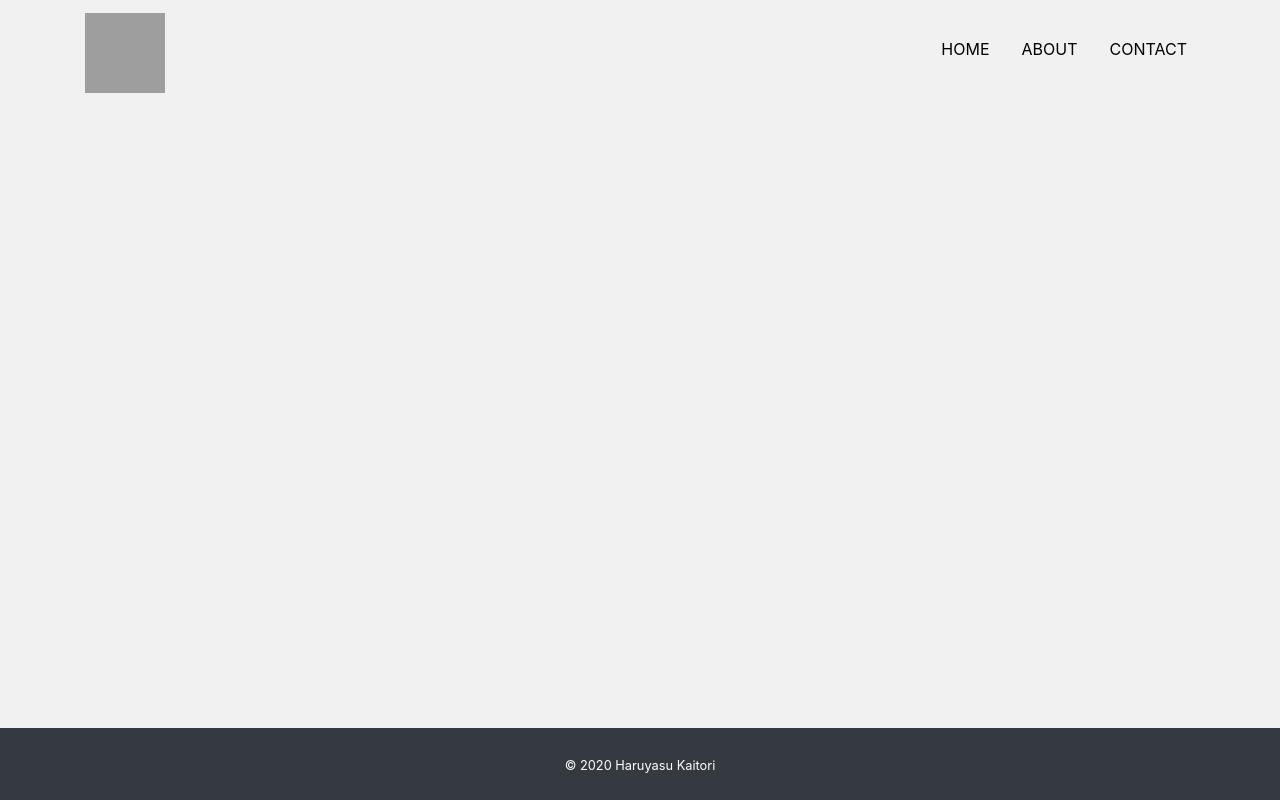
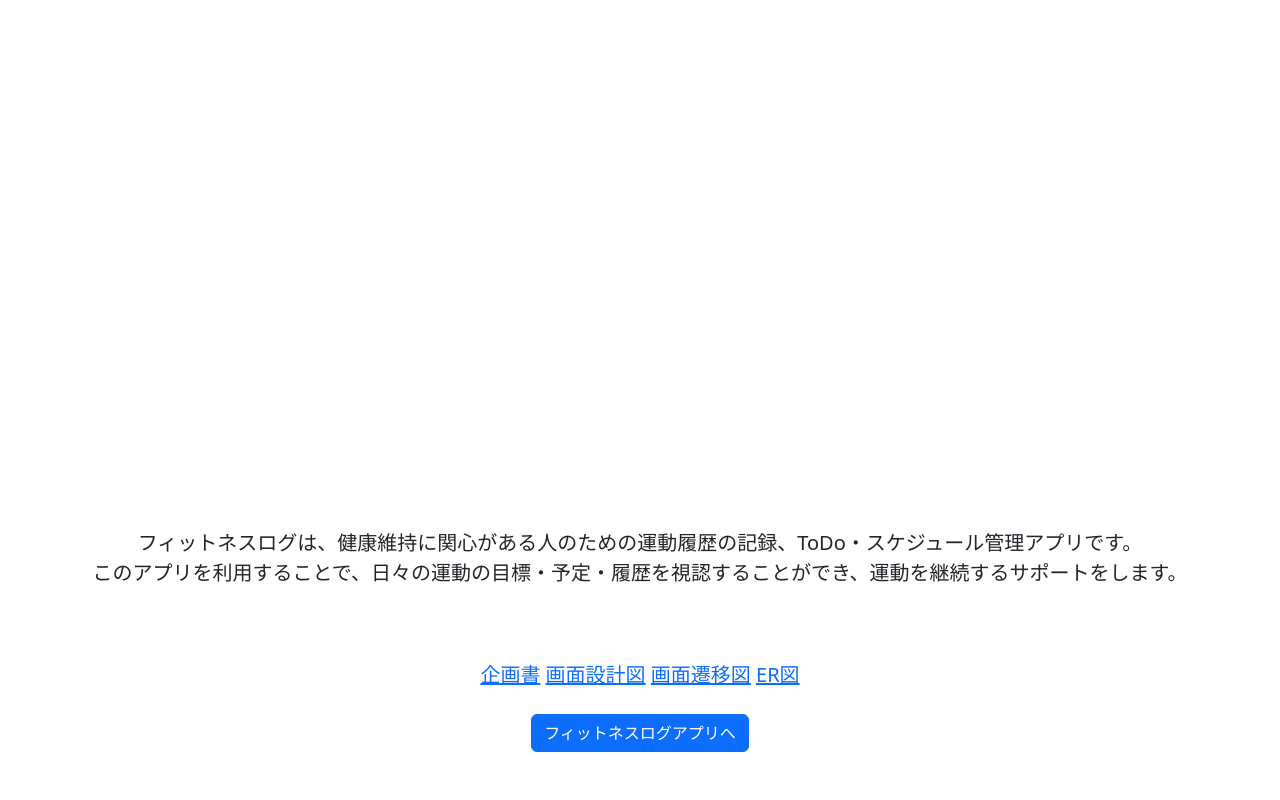
Before and after one commit to ao308/my-app, a Django app: template fitnessproject/app/templates/app/base.html in a window 1280 px wide. Run offline with Django 5.2, Linux system fonts and the light colour scheme; the template is opened without the code that fills it, so the values that code supplies are empty; some libraries are stand-ins or nearby versions; grey boxes are pictures that could not be loaded.

Commit message:
ポートフォリオ

```diff
--- a/fitnessproject/app/static/css/style.css
+++ b/fitnessproject/app/static/css/style.css
@@ -5,7 +5,7 @@
 }
 
 body {
-  background: #f1f1f1;
+  background: #ffffff;
   display: flex;
   flex-flow: column;
   min-height: 100vh;
@@ -45,19 +45,12 @@ main {
   opacity: 1;
 }
 
+.top {
+  position: relative;
+  text-align: center;
+}
+
 .top img {
   object-fit: cover;
   height: 500px;
 }
-
-.overlay {
-  position: absolute;
-}
-
-.title {
-  font-size: 4rem;
-}
-
-.subtitle {
-  font-size: 2rem;
-}
--- a/fitnessproject/app/templates/app/base.html
+++ b/fitnessproject/app/templates/app/base.html
@@ -7,44 +7,40 @@
     <meta name="viewport" content="width=device-width, initial-scale=1.0" />
     <link
       rel="stylesheet"
-      href="https://stackpath.bootstrapcdn.com/bootstrap/4.4.1/css/bootstrap.min.css"
+      href="https://cdn.jsdelivr.net/npm/bootstrap@5.3.7/dist/css/bootstrap.min.css"
     />
     <link
       rel="stylesheet"
-      href="https://cdnjs.cloudflare.com/ajax/libs/font-awesome/5.13.0/css/all.min.css"
+      href="https://cdnjs.cloudflare.com/ajax/libs/font-awesome/6.5.0/css/all.min.css"
     />
     <link rel="stylesheet" href="{% static 'css/style.css' %}" />
     <title>Portfolio</title>
   </head>
 
-  <body>
-    <nav class="navbar navbar-expand-lg">
+  <body class="bg-white text-dark">
+    <nav class="navbar navbar-expand-lg navbar-light bg-white">
       <div class="container">
-        <a class="navbar-brand" href="/">
-          <img src="{% static 'img/logo.svg' %}" width="80" height="80" />
-        </a>
-        <ul class="navbar-nav">
-          <li class="nav-item mr-3">
-            <a class="nav-link nav-color" href="/">HOME</a>
-          </li>
-          <li class="nav-item mr-3">
-            <a class="nav-link nav-color" href="">ABOUT</a>
-          </li>
-          <li class="nav-item">
-            <a class="nav-link nav-color" href="">CONTACT</a>
-          </li>
-        </ul>
-      </div>
     </nav>
 
     <main>
       <div class="container">{% block content %} {% endblock %}</div>
     </main>
 
-    <footer class="py-4 bg-dark text-center">
-      <small class="text-white">&copy; 2020 Haruyasu Kaitori</small>
-    </footer>
+    <p class="fs-5 lead mb-4 text-center">
+      フィットネスログは、健康維持に関心がある人のための運動履歴の記録、ToDo・スケジュール管理アプリです。<br>
+      このアプリを利用することで、日々の運動の目標・予定・履歴を視認することができ、運動を継続するサポートをします。<br>
+    </p>
 
+    <div class="container text-center fs-5 py-5">
+        <a href="{% static 'pdf/企画書.pdf' %}" target="_blank">企画書</a>
+        <a href="{% static 'pdf/画面設計図.pdf' %}" target="_blank"> 画面設計図</a>
+        <a href="{% static 'svg/画面遷移図.drawio.svg' %}" target="_blank"> 画面遷移図</a>
+        <a href="{% static 'svg/ER図.drawio.svg' %}" target="_blank"> ER図</a>
+
+        <div class="mt-4">
+          <button type="button" class="btn btn-primary">フィットネスログアプリへ</button>
+        </div>
+    </div>
     {% block extra_js %} {% endblock %}
   </body>
 </html>
```
Also changed, not shown: fitnessproject/app/templates/app/index.html (+7 -9 lines), fitnessproject/app/static/svg/ER図.drawio.svg (added), fitnessproject/app/static/svg/画面遷移図.drawio.svg (added), 2 other files.
